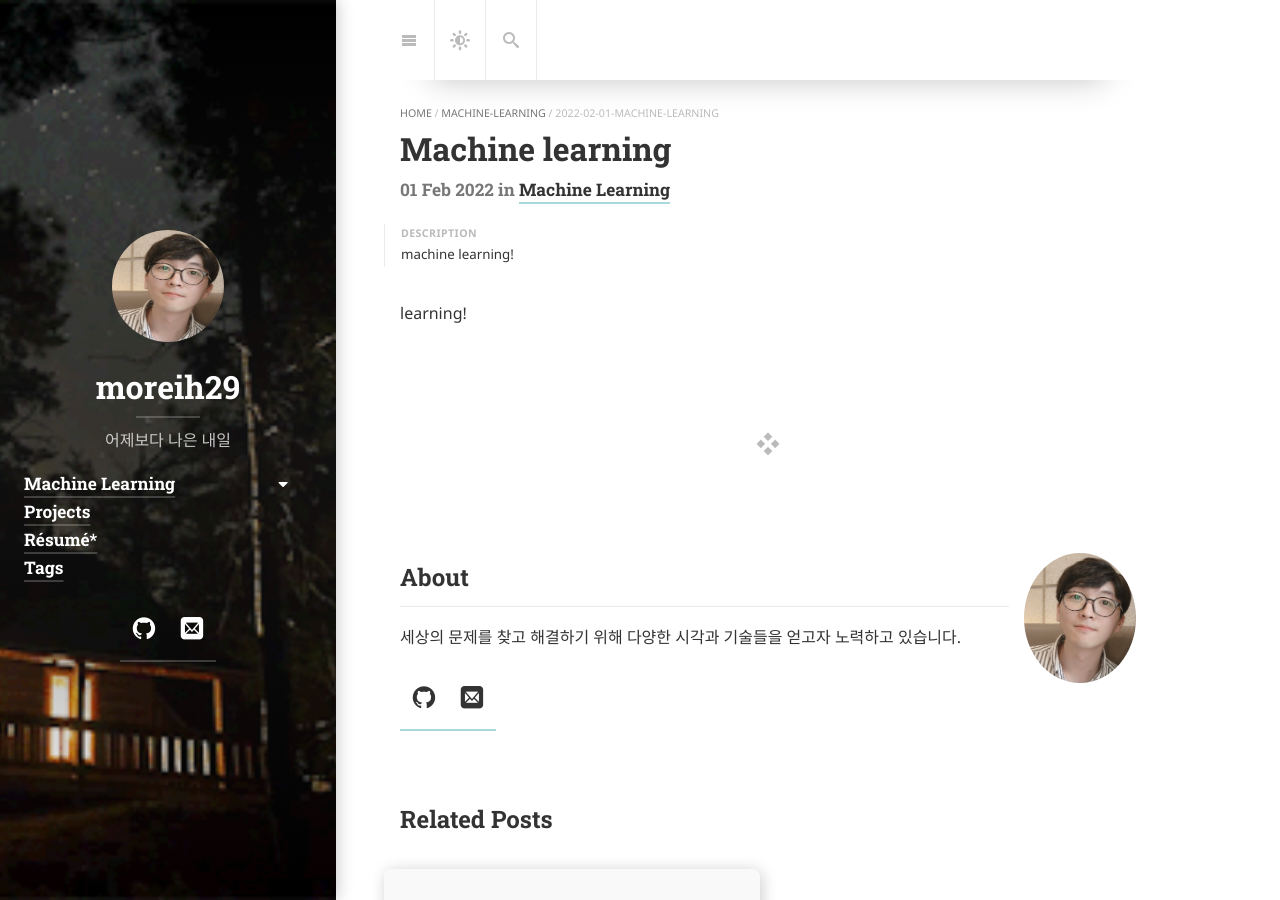
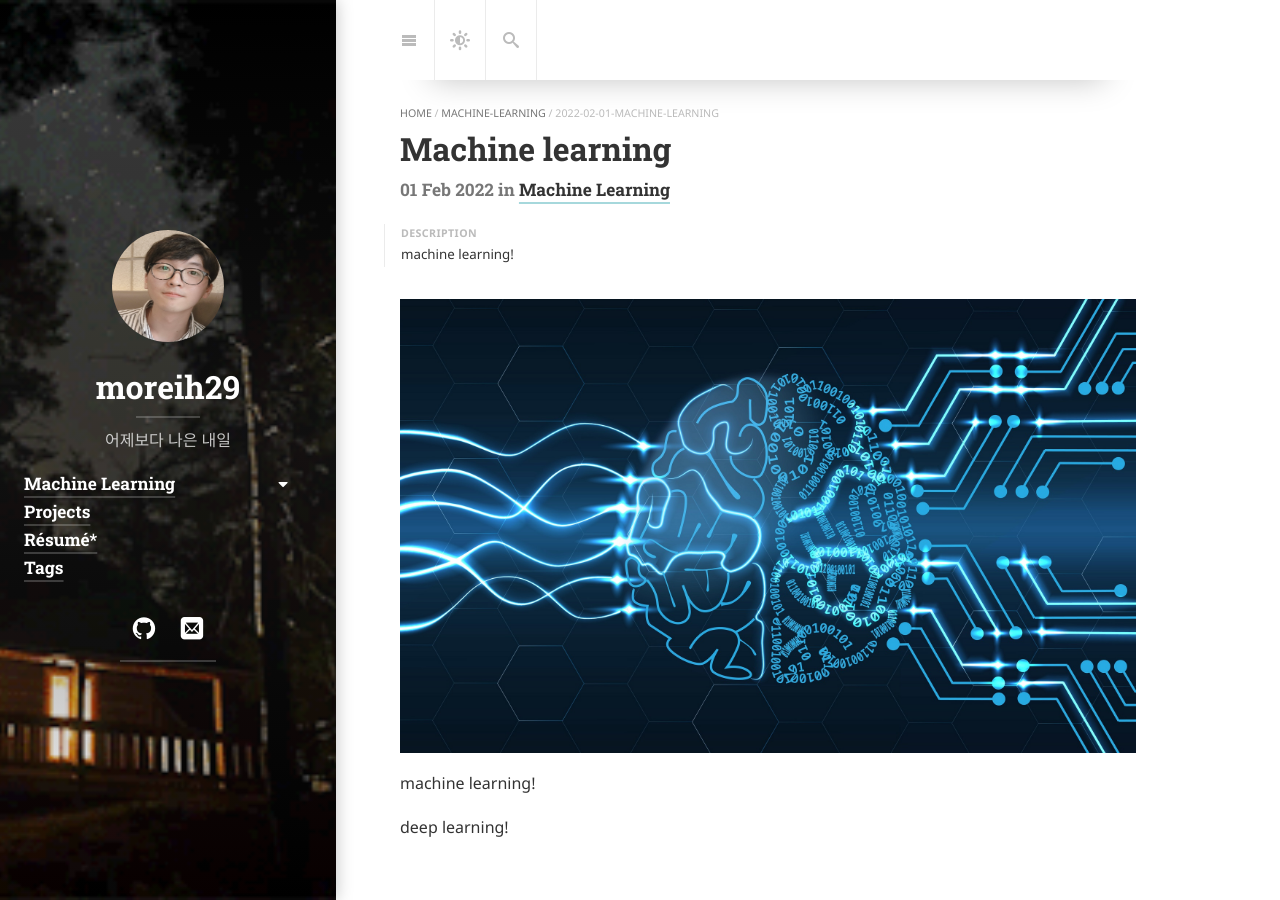
Before and after one commit to moreih29/moreih29.github.io, a Jekyll site: the page built from _posts/machine-learning/_posts/2022-02-01-machine-learning.md, in a window 1280 px wide and 900 px high. Built offline with Jekyll 4.4.1, drawn with Linux system fonts in a browser that asks for light colours; cached includes are drawn as plain includes; nearby versions of some CDN libraries; some web fonts are replaced; library files that are not in the unit come from our copies.

Commit message:
add post

```diff
--- a/_posts/machine-learning/_posts/2022-02-01-machine-learning.md
+++ b/_posts/machine-learning/_posts/2022-02-01-machine-learning.md
@@ -8,4 +8,8 @@ sitemap: false
 hide_last_modified: true
 ---
 
-learning!
+![test_image](/assets/22-02-14/deep_brain.jpg)
+
+machine learning!
+
+deep learning!
```
Also changed, not shown: assets/22-02-14/deep_brain.jpg (added).
